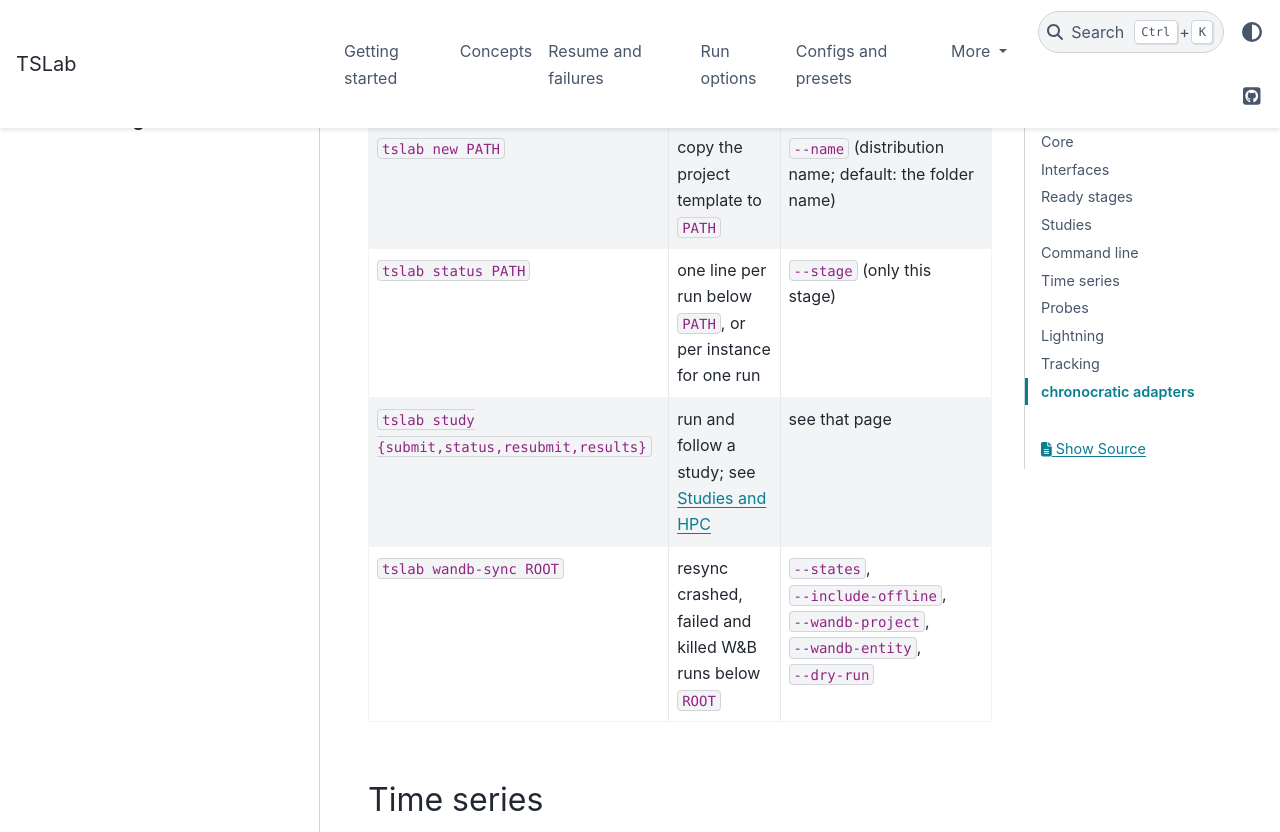
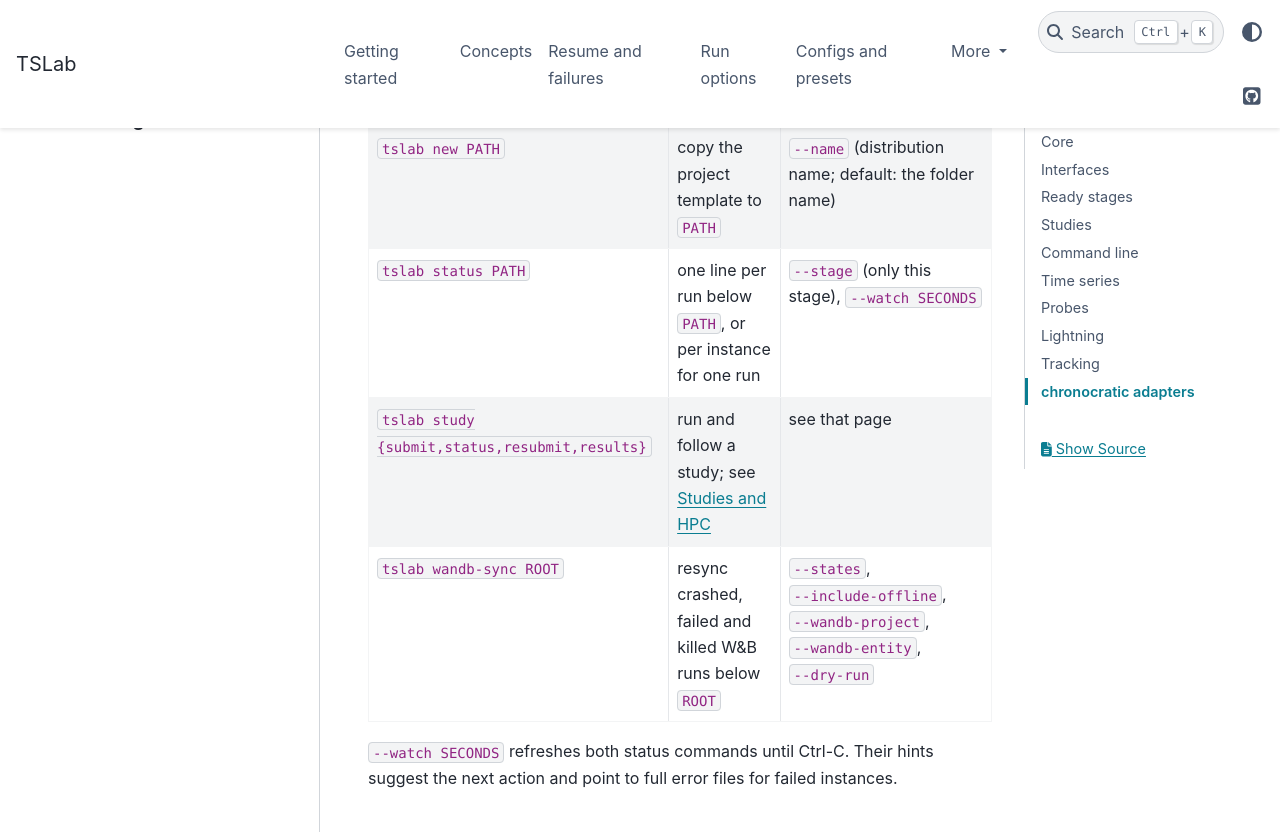
Before and after one commit to chronocratic/tslab, a Sphinx documentation site: the page built from docs/api.md, in a window 1280 px wide and 900 px high, scrolled down 1930 px, cut to the strip 0-832 px from the top of the window. Built offline with Sphinx 7.4.7 and the PyData theme 0.15.4, drawn with Linux system fonts in a browser that asks for light colours; the version number could not be read and is left out.

Commit message:
docs: describe tslab hints and --watch

```diff
--- a/docs/api.md
+++ b/docs/api.md
@@ -54,9 +54,12 @@ import never pulls in heavy code. The commands (`submit`, `status`,
 | Command | What it does | Flags |
 |---|---|---|
 | `tslab new PATH` | copy the project template to `PATH` | `--name` (distribution name; default: the folder name) |
-| `tslab status PATH` | one line per run below `PATH`, or per instance for one run | `--stage` (only this stage) |
+| `tslab status PATH` | one line per run below `PATH`, or per instance for one run | `--stage` (only this stage), `--watch SECONDS` |
 | `tslab study {submit,status,resubmit,results}` | run and follow a study; see [Studies and HPC](studies.md) | see that page |
 | `tslab wandb-sync ROOT` | resync crashed, failed and killed W&B runs below `ROOT` | `--states`, `--include-offline`, `--wandb-project`, `--wandb-entity`, `--dry-run` |
+
+`--watch SECONDS` refreshes both status commands until Ctrl-C. Their hints
+suggest the next action and point to full error files for failed instances.
 
 ## Time series
 
```
Also changed, not shown: changelog.d/+cli-flag-pairs.changed.md (added, +1 -0 lines), changelog.d/+cli-output.added.md (added, +1 -0 lines), docs/getting-started.md (+3 -0 lines), docs/hpc.md (+3 -0 lines), docs/resume-and-failures.md (+3 -0 lines), docs/studies.md (+3 -0 lines), src/tslab/templates/project/AGENTS.md (+1 -1 lines), src/tslab/templates/project/README.md.
